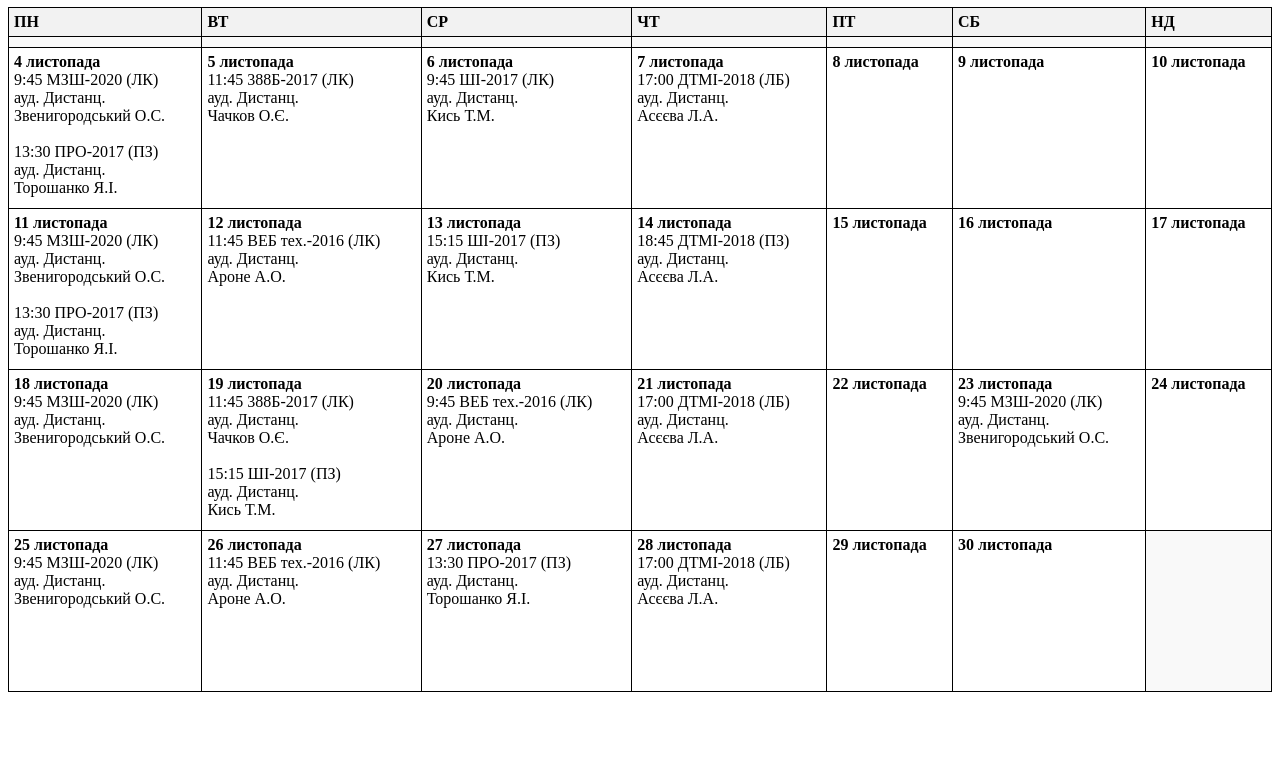
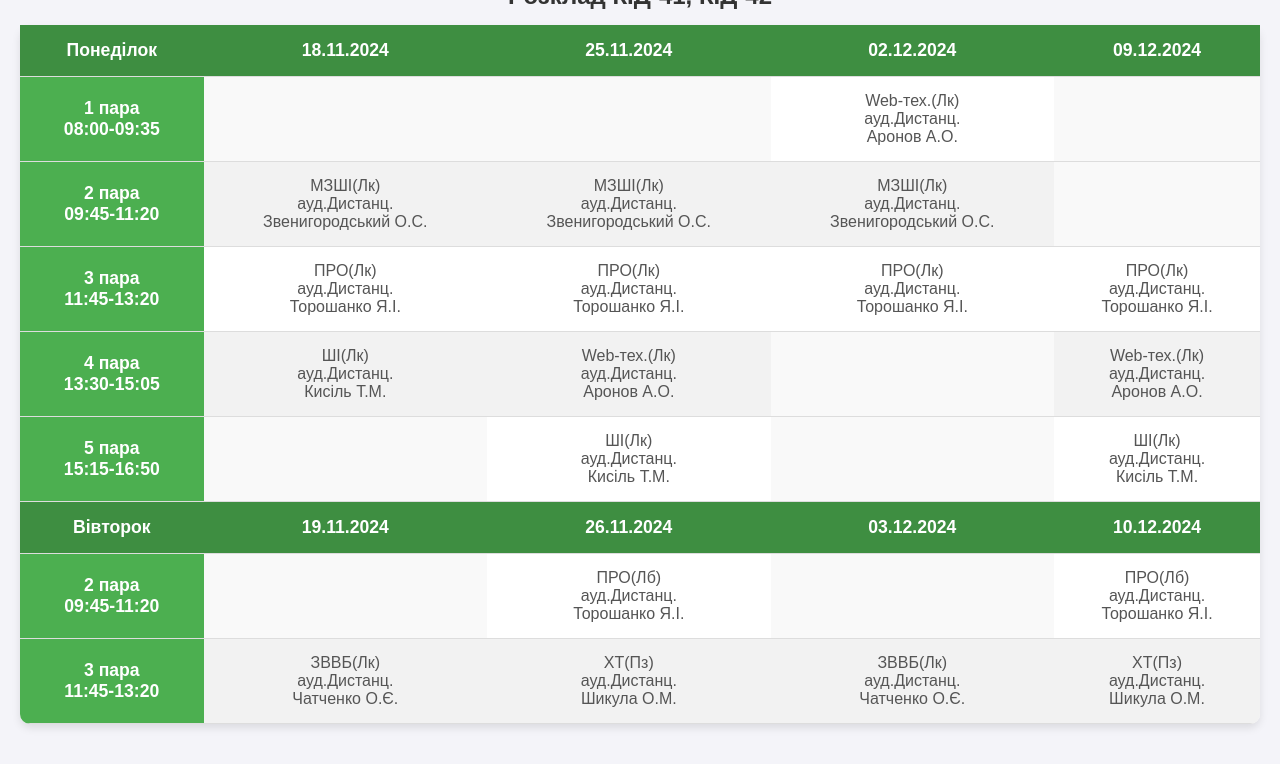
Before and after one commit to dimas1659/my-website, a plain HTML site: page tasks/Pract 1/pr1.html in a window 1280 px wide. Shown: the part 73-837 px from the top of the page. Before the commit the page ends 800 px from the top, so only its background shows below. Drawn offline with Linux system fonts and the light colour scheme.

Commit message:
Update pr1.html

```diff
--- a/tasks/Pract 1/pr1.html
+++ b/tasks/Pract 1/pr1.html
@@ -1,214 +1,162 @@
 <!DOCTYPE html>
-<html lang="uk">
+<html lang="en">
 <head>
     <meta charset="UTF-8">
+    <meta http-equiv="X-UA-Compatible" content="IE=edge">
     <meta name="viewport" content="width=device-width, initial-scale=1.0">
-    <title>Розклад на листопад 2024</title>
+    <title>ПР1_Розклад</title>
     <style>
+        body {
+            font-family: 'Arial', sans-serif;
+            background-color: #f4f4f9;
+            margin: 0;
+            padding: 20px;
+        }
+
         table {
             width: 100%;
             border-collapse: collapse;
+            margin: 20px auto;
+            box-shadow: 0 4px 8px rgba(0, 0, 0, 0.1);
+            background-color: #fff;
+            overflow: hidden;
+            border-radius: 10px;
         }
+
+        caption {
+            font-size: 1.5em;
+            font-weight: bold;
+            margin: 15px 0;
+            color: #333;
+        }
+
         th, td {
-            border: 1px solid black;
-            text-align: left;
-            vertical-align: top;
-            padding: 5px;
+            padding: 15px;
+            text-align: center;
+            border-bottom: 1px solid #ddd;
         }
+
         th {
+            background-color: #4CAF50;
+            color: white;
+            font-size: 1.1em;
+        }
+
+        thead th {
+            background-color: #3e8e41;
+        }
+
+        tbody tr:nth-child(even) {
             background-color: #f2f2f2;
         }
-        .day-cell {
-            height: 150px;
+
+        tbody tr:hover {
+            background-color: #f1f9f3;
         }
-        .empty {
+
+        th[scope="row"] {
+            background-color: #4CAF50;
+            color: white;
+            font-weight: bold;
+        }
+
+        td {
+            color: #555;
+        }
+
+        td.empty {
             background-color: #f9f9f9;
         }
-        .date {
-            font-weight: bold;
-            margin-bottom: 5px;
+
+        @media screen and (max-width: 768px) {
+            table {
+                font-size: 0.9em;
+            }
+
+            th, td {
+                padding: 10px;
+            }
+
+            caption {
+                font-size: 1.2em;
+            }
         }
     </style>
 </head>
 <body>
-    <h1>Розклад на листопад 2024</h1>
     <table>
+        <caption>Розклад КІД-41, КІД-42</caption>
         <thead>
             <tr>
-                <th>ПН</th>
-                <th>ВТ</th>
-                <th>СР</th>
-                <th>ЧТ</th>
-                <th>ПТ</th>
-                <th>СБ</th>
-                <th>НД</th>
+                <th scope="col">Понеділок</th>
+                <th scope="col">18.11.2024</th>
+                <th scope="col">25.11.2024</th>
+                <th scope="col">02.12.2024</th>
+                <th scope="col">09.12.2024</th>
             </tr>
         </thead>
         <tbody>
-            <!-- Тиждень 1 -->
             <tr>
+                <th scope="row">1 пара<br>08:00-09:35</th>
                 <td class="empty"></td>
                 <td class="empty"></td>
-                <td class="empty"></td>
-                <td class="empty"></td>
-                <td class="empty"></td>
-                <td class="empty"></td>
+                <td>Web-тех.(Лк)<br>ауд.Дистанц.<br>Аронов А.О.</td>
                 <td class="empty"></td>
             </tr>
-            <!-- Тиждень 2 -->
             <tr>
-                <td class="day-cell">
-                    <span class="date">4 листопада</span><br>
-                    9:45 МЗШ-2020 (ЛК)<br>
-                    ауд. Дистанц.<br>
-                    Звенигородський О.С.<br><br>
-                    13:30 ПРО-2017 (ПЗ)<br>
-                    ауд. Дистанц.<br>
-                    Торошанко Я.І.
-                </td>
-                <td class="day-cell">
-                    <span class="date">5 листопада</span><br>
-                    11:45 388Б-2017 (ЛК)<br>
-                    ауд. Дистанц.<br>
-                    Чачков О.Є.
-                </td>
-                <td class="day-cell">
-                    <span class="date">6 листопада</span><br>
-                    9:45 ШІ-2017 (ЛК)<br>
-                    ауд. Дистанц.<br>
-                    Кись Т.М.
-                </td>
-                <td class="day-cell">
-                    <span class="date">7 листопада</span><br>
-                    17:00 ДТМІ-2018 (ЛБ)<br>
-                    ауд. Дистанц.<br>
-                    Асєєва Л.А.
-                </td>
-                <td class="day-cell">
-                    <span class="date">8 листопада</span>
-                </td>
-                <td class="day-cell">
-                    <span class="date">9 листопада</span>
-                </td>
-                <td class="day-cell">
-                    <span class="date">10 листопада</span>
-                </td>
+                <th scope="row">2 пара<br>09:45-11:20</th>
+                <td>МЗШІ(Лк)<br>ауд.Дистанц.<br>Звенигородський О.С.</td>
+                <td>МЗШІ(Лк)<br>ауд.Дистанц.<br>Звенигородський О.С.</td>
+                <td>МЗШІ(Лк)<br>ауд.Дистанц.<br>Звенигородський О.С.</td>
+                <td class="empty"></td>
             </tr>
-            <!-- Тиждень 3 -->
             <tr>
-                <td class="day-cell">
-                    <span class="date">11 листопада</span><br>
-                    9:45 МЗШ-2020 (ЛК)<br>
-                    ауд. Дистанц.<br>
-                    Звенигородський О.С.<br><br>
-                    13:30 ПРО-2017 (ПЗ)<br>
-                    ауд. Дистанц.<br>
-                    Торошанко Я.І.
-                </td>
-                <td class="day-cell">
-                    <span class="date">12 листопада</span><br>
-                    11:45 ВЕБ тех.-2016 (ЛК)<br>
-                    ауд. Дистанц.<br>
-                    Ароне А.О.
-                </td>
-                <td class="day-cell">
-                    <span class="date">13 листопада</span><br>
-                    15:15 ШІ-2017 (ПЗ)<br>
-                    ауд. Дистанц.<br>
-                    Кись Т.М.
-                </td>
-                <td class="day-cell">
-                    <span class="date">14 листопада</span><br>
-                    18:45 ДТМІ-2018 (ПЗ)<br>
-                    ауд. Дистанц.<br>
-                    Асєєва Л.А.
-                </td>
-                <td class="day-cell">
-                    <span class="date">15 листопада</span>
-                </td>
-                <td class="day-cell">
-                    <span class="date">16 листопада</span>
-                </td>
-                <td class="day-cell">
-                    <span class="date">17 листопада</span>
-                </td>
+                <th scope="row">3 пара<br>11:45-13:20</th>
+                <td>ПРО(Лк)<br>ауд.Дистанц.<br>Торошанко Я.І.</td>
+                <td>ПРО(Лк)<br>ауд.Дистанц.<br>Торошанко Я.І.</td>
+                <td>ПРО(Лк)<br>ауд.Дистанц.<br>Торошанко Я.І.</td>
+                <td>ПРО(Лк)<br>ауд.Дистанц.<br>Торошанко Я.І.</td>
             </tr>
-            <!-- Тиждень 4 -->
             <tr>
-                <td class="day-cell">
-                    <span class="date">18 листопада</span><br>
-                    9:45 МЗШ-2020 (ЛК)<br>
-                    ауд. Дистанц.<br>
-                    Звенигородський О.С.
-                </td>
-                <td class="day-cell">
-                    <span class="date">19 листопада</span><br>
-                    11:45 388Б-2017 (ЛК)<br>
-                    ауд. Дистанц.<br>
-                    Чачков О.Є.<br><br>
-                    15:15 ШІ-2017 (ПЗ)<br>
-                    ауд. Дистанц.<br>
-                    Кись Т.М.
-                </td>
-                <td class="day-cell">
-                    <span class="date">20 листопада</span><br>
-                    9:45 ВЕБ тех.-2016 (ЛК)<br>
-                    ауд. Дистанц.<br>
-                    Ароне А.О.
-                </td>
-                <td class="day-cell">
-                    <span class="date">21 листопада</span><br>
-                    17:00 ДТМІ-2018 (ЛБ)<br>
-                    ауд. Дистанц.<br>
-                    Асєєва Л.А.
-                </td>
-                <td class="day-cell">
-                    <span class="date">22 листопада</span>
-                </td>
-                <td class="day-cell">
-                    <span class="date">23 листопада</span><br>
-                    9:45 МЗШ-2020 (ЛК)<br>
-                    ауд. Дистанц.<br>
-                    Звенигородський О.С.
-                </td>
-                <td class="day-cell">
-                    <span class="date">24 листопада</span>
-                </td>
+                <th scope="row">4 пара<br>13:30-15:05</th>
+                <td>ШІ(Лк)<br>ауд.Дистанц.<br>Кисіль Т.М.</td>
+                <td>Web-тех.(Лк)<br>ауд.Дистанц.<br>Аронов А.О.</td>
+                <td class="empty"></td>
+                <td>Web-тех.(Лк)<br>ауд.Дистанц.<br>Аронов А.О.</td>
             </tr>
-            <!-- Тиждень 5 -->
             <tr>
-                <td class="day-cell">
-                    <span class="date">25 листопада</span><br>
-                    9:45 МЗШ-2020 (ЛК)<br>
-                    ауд. Дистанц.<br>
-                    Звенигородський О.С.
-                </td>
-                <td class="day-cell">
-                    <span class="date">26 листопада</span><br>
-                    11:45 ВЕБ тех.-2016 (ЛК)<br>
-                    ауд. Дистанц.<br>
-                    Ароне А.О.
-                </td>
-                <td class="day-cell">
-                    <span class="date">27 листопада</span><br>
-                    13:30 ПРО-2017 (ПЗ)<br>
-                    ауд. Дистанц.<br>
-                    Торошанко Я.І.
-                </td>
-                <td class="day-cell">
-                    <span class="date">28 листопада</span><br>
-                    17:00 ДТМІ-2018 (ЛБ)<br>
-                    ауд. Дистанц.<br>
-                    Асєєва Л.А.
-                </td>
-                <td class="day-cell">
-                    <span class="date">29 листопада</span>
-                </td>
-                <td class="day-cell">
-                    <span class="date">30 листопада</span>
-                </td>
-                <td class="day-cell empty"></td>
+                <th scope="row">5 пара<br>15:15-16:50</th>
+                <td class="empty"></td>
+                <td>ШІ(Лк)<br>ауд.Дистанц.<br>Кисіль Т.М.</td>
+                <td class="empty"></td>
+                <td>ШІ(Лк)<br>ауд.Дистанц.<br>Кисіль Т.М.</td>
             </tr>
+        </tbody>
+        <thead>
+            <tr>
+                <th scope="col">Вівторок</th>
+                <th scope="col">19.11.2024</th>
+                <th scope="col">26.11.2024</th>
+                <th scope="col">03.12.2024</th>
+                <th scope="col">10.12.2024</th>
+            </tr>
+        </thead>
+        <tbody>
+            <tr>
+                <th scope="row">2 пара<br>09:45-11:20</th>
+                <td class="empty"></td>
+                <td>ПРО(Лб)<br>ауд.Дистанц.<br>Торошанко Я.І.</td>
+                <td class="empty"></td>
+                <td>ПРО(Лб)<br>ауд.Дистанц.<br>Торошанко Я.І.</td>
+            </tr>
+            <tr>
+                <th scope="row">3 пара<br>11:45-13:20</th>
+                <td>ЗВВБ(Лк)<br>ауд.Дистанц.<br>Чатченко О.Є.</td>
+                <td>ХТ(Пз)<br>ауд.Дистанц.<br>Шикула О.М.</td>
+                <td>ЗВВБ(Лк)<br>ауд.Дистанц.<br>Чатченко О.Є.</td>
+                <td>ХТ(Пз)<br>ауд.Дистанц.<br>Шикула О.М.</td>
+            </tr>
+            <!-- Продовження для інших днів -->
         </tbody>
     </table>
 </body>
```
